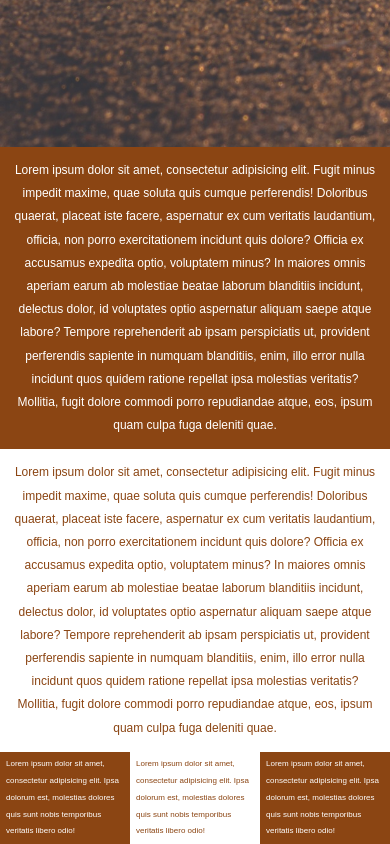
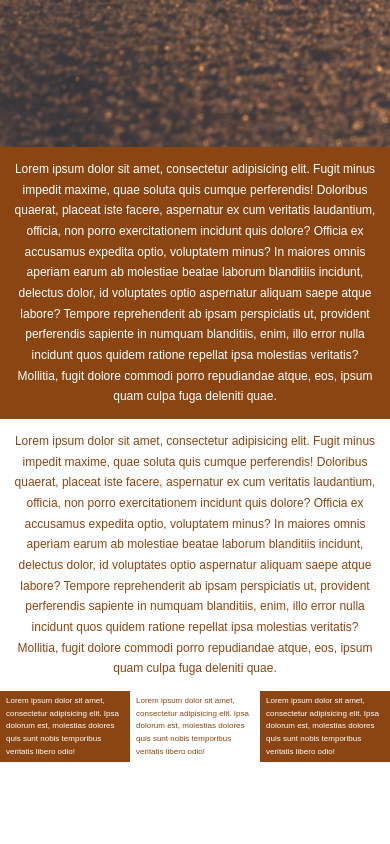
Before and after one commit to hub-page/website, a plain HTML site: page Website/LandingPage/FullScreenLanding/fsl.html in a window 390 px wide. Shown: the part 697-1541 px from the top of the page. After the commit the page ends 1459 px from the top, so only its background shows below. Drawn offline with Linux system fonts and the light colour scheme.

Commit message:
Update transformative.css

```diff
--- a/Website/LandingPage/FullScreenLanding/transformative.css
+++ b/Website/LandingPage/FullScreenLanding/transformative.css
@@ -88,11 +88,11 @@
 
     .txt {
         font-size: .75em;
-        line-height: 2.75vh;
+        line-height: 2.45vh;
     }
 
     #foot {
         font-size: .5em;
-        line-height: 2vh;
+        line-height: 1.5vh;
     }
 }
```
